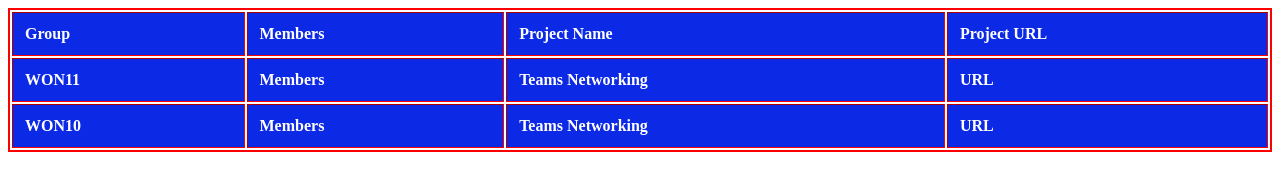
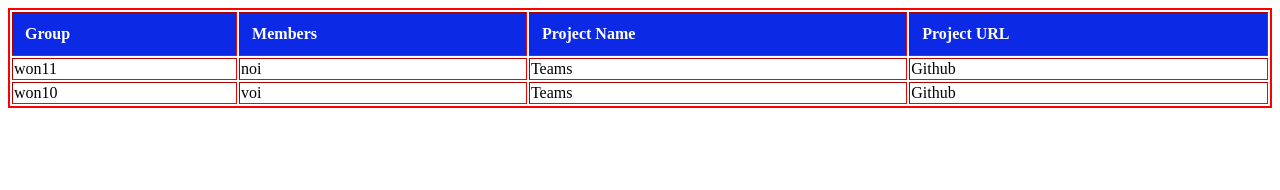
Before and after one commit to Mihai2702/Team-Networking, a plain HTML site: page index.html in a window 1280 px wide. Drawn offline with Linux system fonts and the light colour scheme.

Commit message:
load teams from json

```diff
--- a/index.html
+++ b/index.html
@@ -4,11 +4,11 @@
     <meta charset="UTF-8" />
     <meta http-equiv="X-UA-Compatible" content="IE=edge" />
     <meta name="viewport" content="width=device-width, initial-scale=1.0" />
+    <title>Document</title>
     <link rel="stylesheet" href="style.css" />
-    <title>Document</title>
   </head>
   <body>
-    <table class="table" border="1">
+    <table border="1" id="teams">
       <thead>
         <tr>
           <th>Group</th>
@@ -17,21 +17,9 @@
           <th>Project URL</th>
         </tr>
       </thead>
-      <tbody>
-        <tr>
-          <th>WON11</th>
-          <th>Members</th>
-          <th>Teams Networking</th>
-          <th>URL</th>
-        </tr>
-        <tr>
-          <th>WON10</th>
-          <th>Members</th>
-          <th>Teams Networking</th>
-          <th>URL</th>
-        </tr>
-      </tbody>
+      <tbody></tbody>
     </table>
-    <footer></footer>
+
+    <script src="index.js"></script>
   </body>
 </html>
--- /dev/null
+++ b/index.js
@@ -0,0 +1,19 @@
+fetch('teams.json')
+  .then(r => r.json())
+  .then(teams => {
+    displayTeams(teams);
+  });
+
+function displayTeams(teams) {
+  const teamsHTML = teams.map(
+    team => `
+      <tr>
+        <td>${team.promotion}</td>
+        <td>${team.members}</td>
+        <td>${team.name}</td>
+        <td>${team.url}</td>
+      </tr>`
+  );
+
+  document.querySelector('#teams tbody').innerHTML = teamsHTML.join('');
+}
--- a/style.css
+++ b/style.css
@@ -1,8 +1,8 @@
-.table {
+table {
   width: 100%;
   border: 2px solid rgb(255, 0, 0);
 }
-.table th {
+table th {
   padding: 12px;
   text-align: left;
   background-color: #0c29e6;
--- /dev/null
+++ b/teams.json
@@ -0,0 +1,14 @@
+[
+  {
+    "promotion": "won11",
+    "members": "noi",
+    "name": "Teams",
+    "url": "Github"
+  },
+  {
+    "promotion": "won10",
+    "members": "voi",
+    "name": "Teams",
+    "url": "Github"
+  }
+]
```
